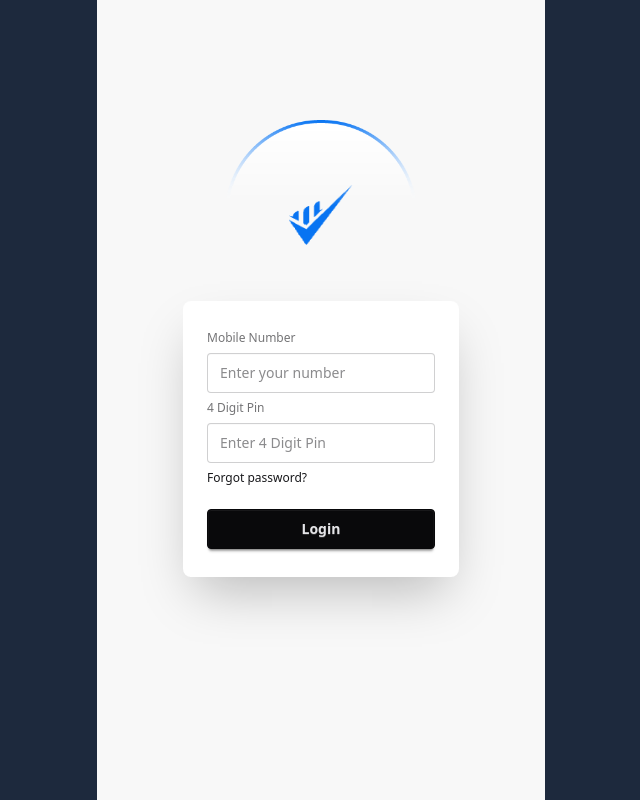
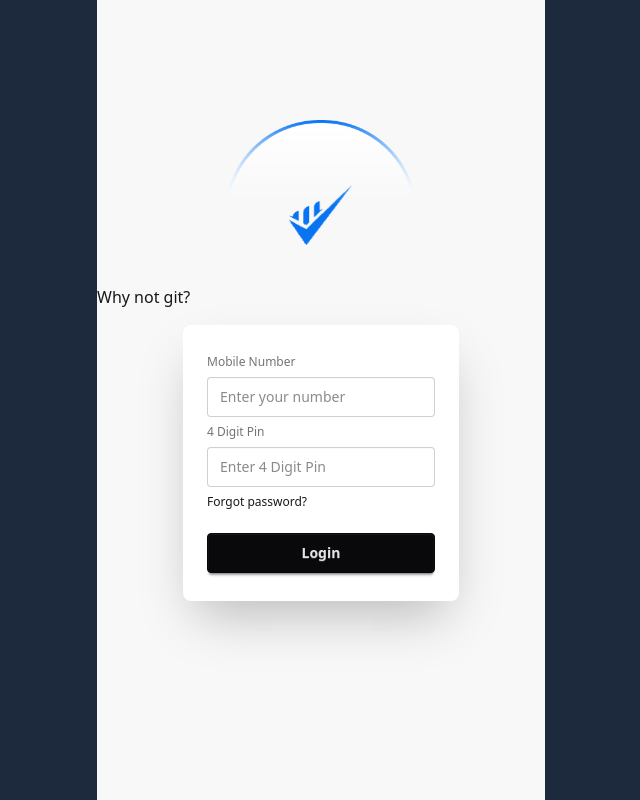
Before and after one commit to uchsash/make-payooo-ut, a plain HTML site: page index.html in a window 1280 px wide. Shown: the whole page, without its empty margins (319-959 px from the left). Drawn offline with nearby package versions, Linux system fonts and the light colour scheme.

Commit message:
Checking Git.

```diff
--- a/index.html
+++ b/index.html
@@ -19,6 +19,7 @@
                 </div>
             </nav>
         </header>
+        <h1>Why not git?</h1>
 
         <!-- login section -->
         <div class="hero">
```
